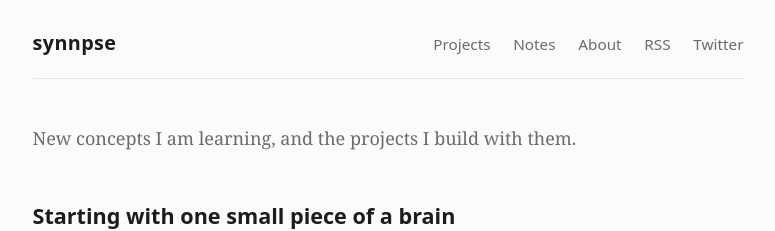
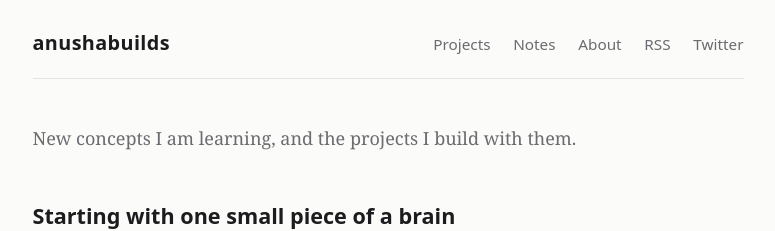
Before and after one commit to AnushaMishra/AnushaMishra.github.io, a Jekyll site: the page built from index.md, in a window 1280 px wide. Shown: the top 231 px of the page, without its empty margins (252-1027 px from the left). Built offline with Jekyll 4.4.1, drawn with Linux system fonts in a browser that asks for light colours.

Commit message:
Update _config.yml

```diff
--- a/_config.yml
+++ b/_config.yml
@@ -1,5 +1,5 @@
 # Site settings. Edit these first.
-title: synnpse                 # display name; change to whatever you pick
+title: anushabuilds
 tagline: New concepts I am learning, and the projects I build with them.
 description: New concepts I am learning, and the projects I build with them.
 url: https://anushamishra.github.io
```
